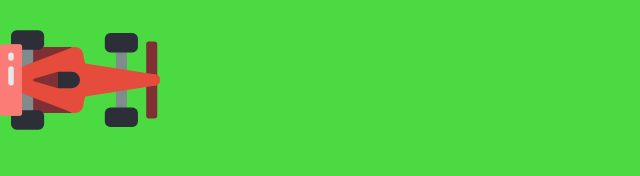
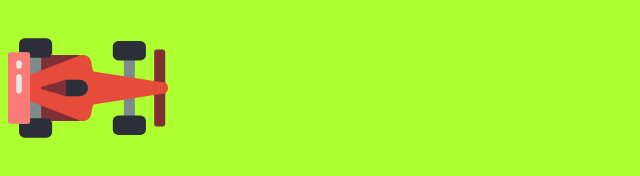
Before and after one commit to angelsleung/driving-game, a website: page index.html in a window 1280 px wide. Shown: the whole page, without its empty margins (0-640 px from the left). Drawn offline with Linux system fonts and the light colour scheme.

Commit message:
Removed all CSS styling that had no effect or was otherwise unnecessary. #1

```diff
--- a/styles.css
+++ b/styles.css
@@ -3,8 +3,7 @@
 }
 
 body {
-  margin: 0;
-  background: center/1000% url("images/favicon.ico");
+  background-color: greenyellow;
 }
 
 .car {
```
